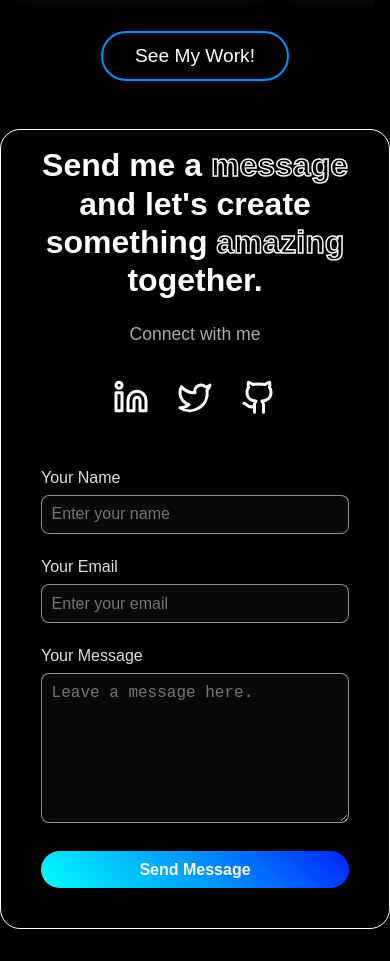
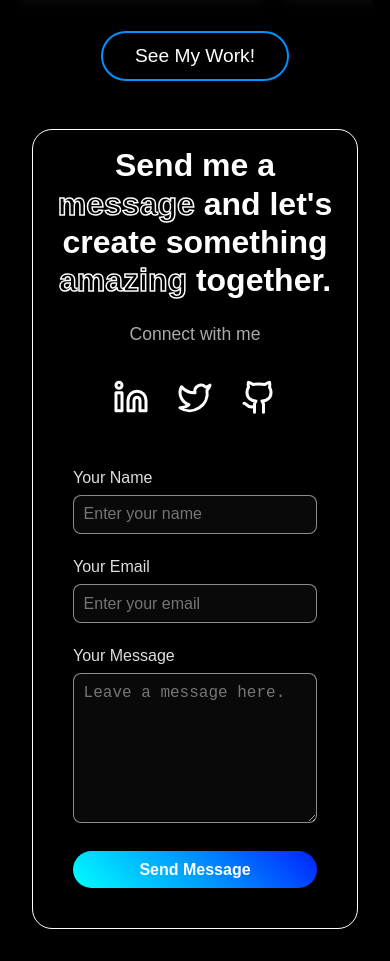
Before and after one commit to AshutoshPanwar/Portfolio_2.0, a React (Create React App) app in the folder my-portfolio/: page / in a window 390 px wide. Shown: the part 5607-6568 px from the top of the page. Built offline with nearby package versions, Linux system fonts and the light colour scheme.

Commit message:
Add responsiveness to Home Contact Page

```diff
--- a/my-portfolio/src/components/Form/Form.css
+++ b/my-portfolio/src/components/Form/Form.css
@@ -131,6 +131,9 @@
 
 /* Responsive Styles */
 @media (max-width: 1024px) {
+	.contact-section {
+		padding: 2rem 2rem;
+	}
 	.left-column h1 {
 		font-size: 3rem;
 	}
@@ -141,6 +144,9 @@
 }
 
 @media (max-width: 768px) {
+	.contact-section {
+		padding: 2rem 2rem;
+	}
 	.contact-container {
 		flex-direction: column;
 		padding: 1.5rem;
@@ -166,6 +172,9 @@
 }
 
 @media (max-width: 480px) {
+	.contact-section {
+		padding: 2rem 2rem;
+	}
 	.contact-container {
 		padding: 1rem;
 		gap: 1.5rem;
@@ -194,6 +203,9 @@
 }
 
 @media (max-width: 360px) {
+	.contact-section {
+		padding: 2rem 2rem;
+	}
 	.left-column h1 {
 		font-size: 1.75rem;
 	}
```
